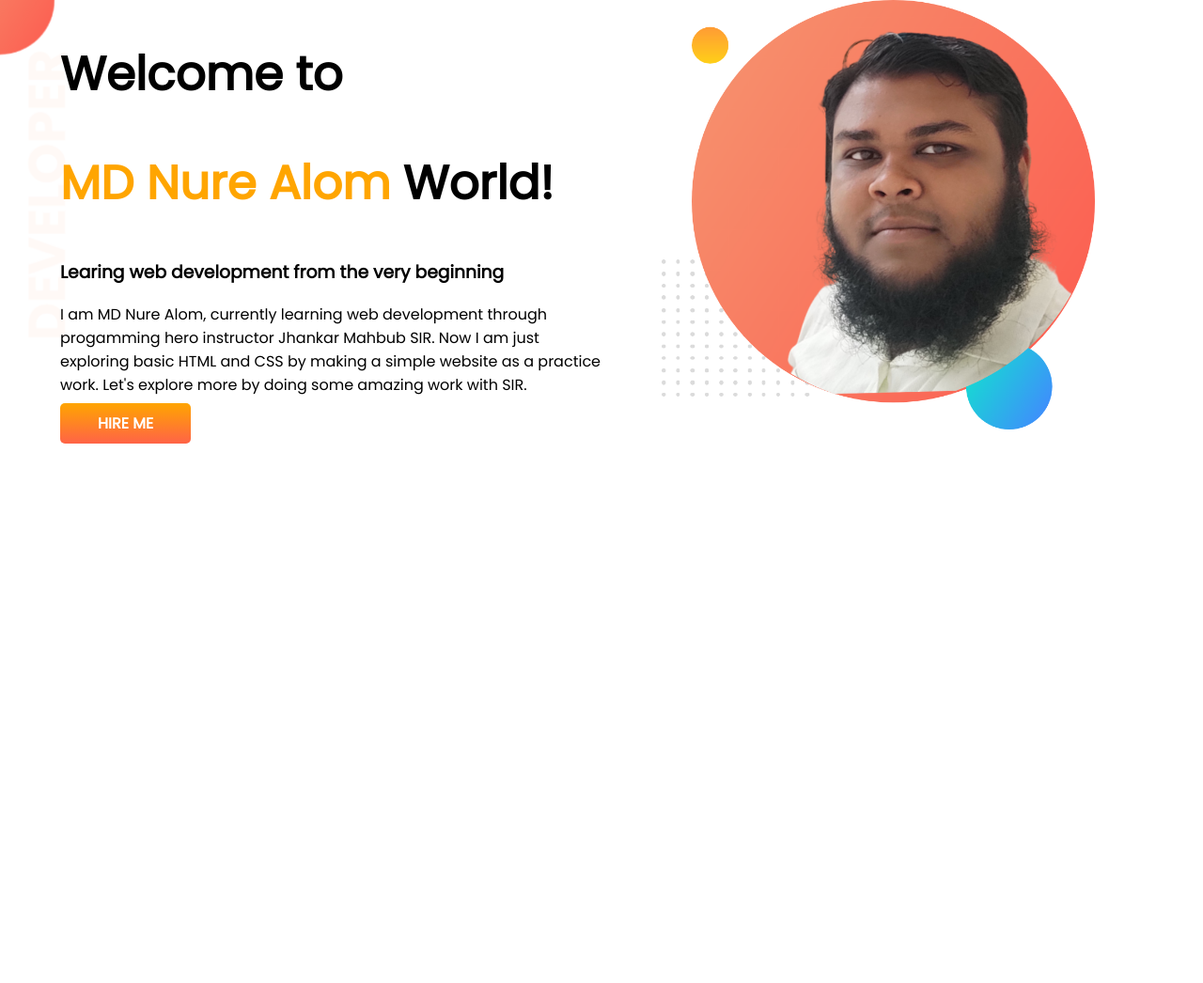
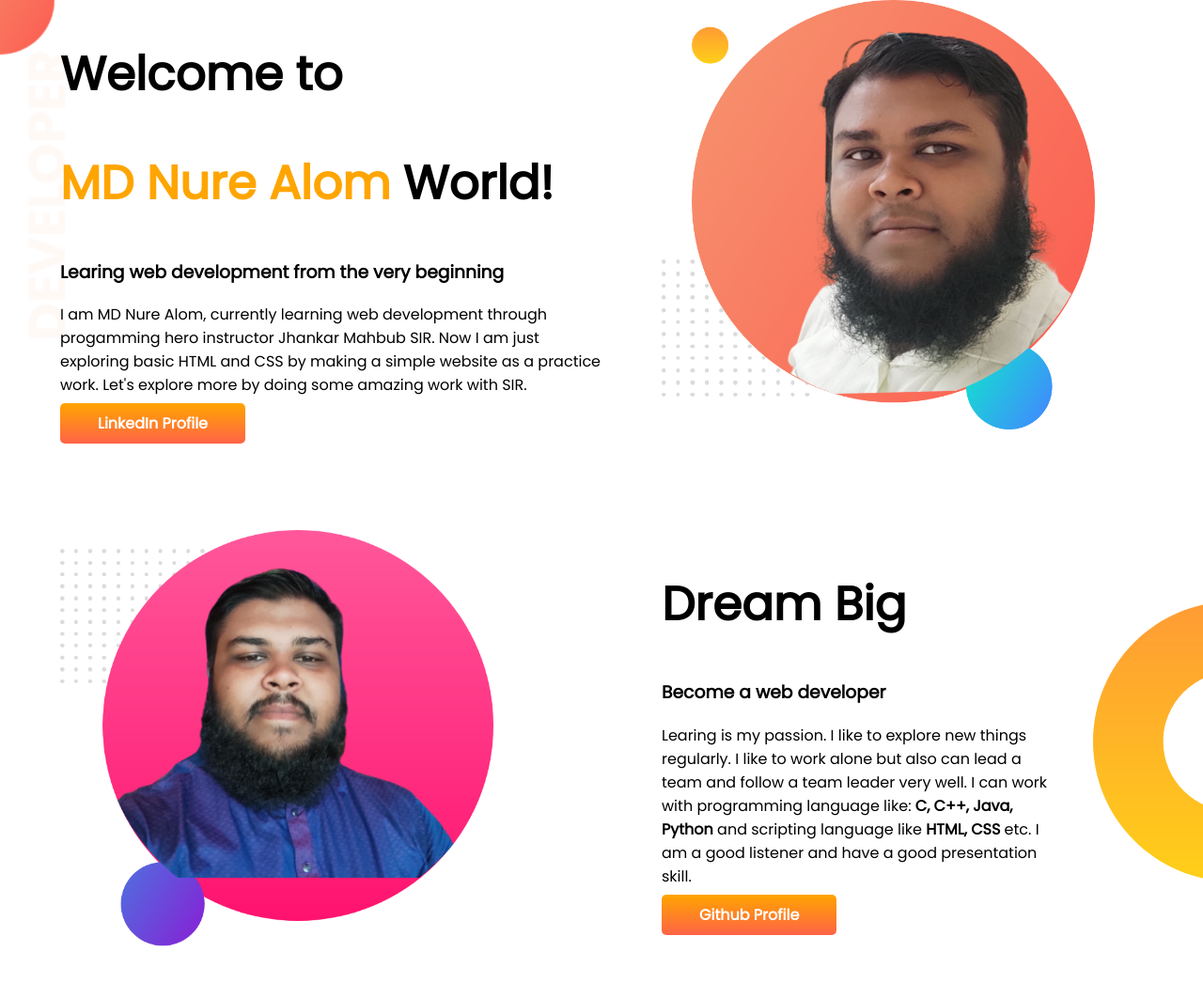
Before and after one commit to webhero-nur/20220703-001-portfolio-website, a plain HTML site: page index.html in a window 1280 px wide. Shown: the whole page at 94% size. Before the commit the page ends 800 px from the top, so only its background shows below. Drawn offline with Linux system fonts and the light colour scheme.

Commit message:
Dream Big Section Finished

```diff
--- a/index.html
+++ b/index.html
@@ -21,12 +21,27 @@
             <p>I am MD Nure Alom, currently learning web development through progamming hero instructor Jhankar Mahbub
                 SIR. Now I am just exploring basic HTML and CSS by making a simple website as a practice work. Let's
                 explore more by doing some amazing work with SIR.</p>
-            <a class="link-button" target="_blank" href="https://www.linkedin.com/in/nure152791/">HIRE ME</a>
+            <a class="link-button" target="_blank" href="https://www.linkedin.com/in/nure152791/">LinkedIn Profile</a>
         </div>
         <div class="half-width">
             <img src="images/my-bg-1.png" alt="Developer photo in orange background">
         </div>
     </section>
+
+    <section id="dream-big">
+        <div class="half-width">
+            <img src="images/my-bg-2.png" alt="Developer photo in darkpink background">
+        </div>
+        <div class="half-width">
+            <h1>Dream Big</h1>
+            <h3>Become a web developer</h3>
+            <p>Learing is my passion. I like to explore new things regularly. I like to work alone but also can lead a
+                team and follow a team leader very well. I can work with programming language like: <strong>C, C++,
+                    Java, Python</strong> and scripting language like <strong>HTML, CSS</strong> etc. I am a good
+                listener and have a good presentation skill.</p>
+            <a class="link-button" target="_blank" href="https://github.com/webhero-nur/">Github Profile</a>
+        </div>
+    </section>
 </body>
 
 </html>
--- a/style.css
+++ b/style.css
@@ -13,6 +13,7 @@ h1 {
 
 section {
     display: flex;
+    margin-bottom: 100px;
 }
 
 .half-width {
@@ -37,3 +38,13 @@ section {
     background-image: url(images/top-banner.png);
     background-repeat: no-repeat;
 }
+
+#dream-big {
+    background-image: url(images/dream-bg.png);
+    background-repeat: no-repeat;
+    background-position: right;
+}
+
+#dream-big p {
+    padding-right: 150px;
+}
```
